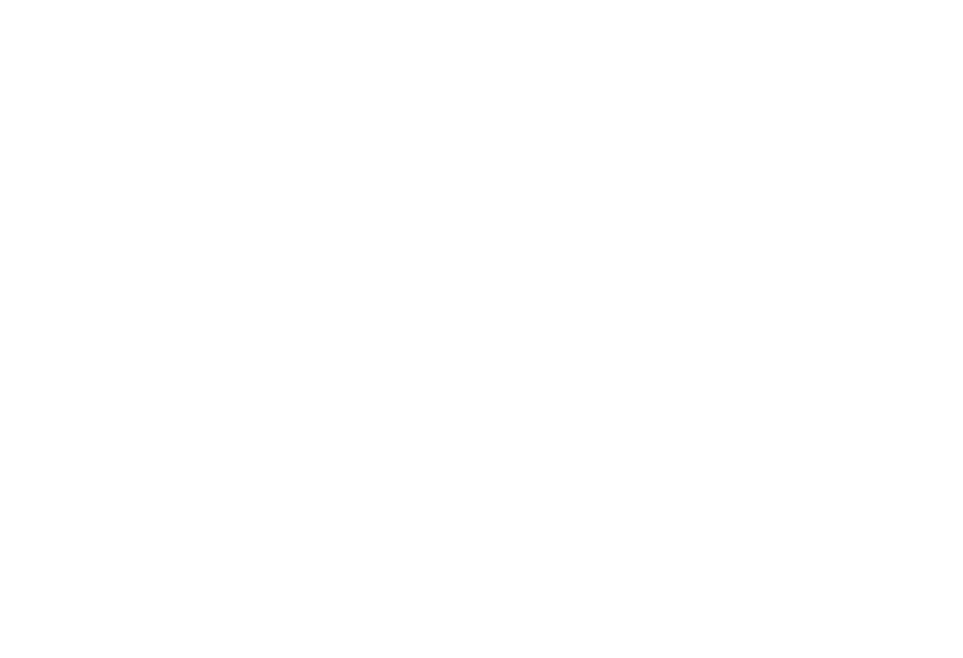
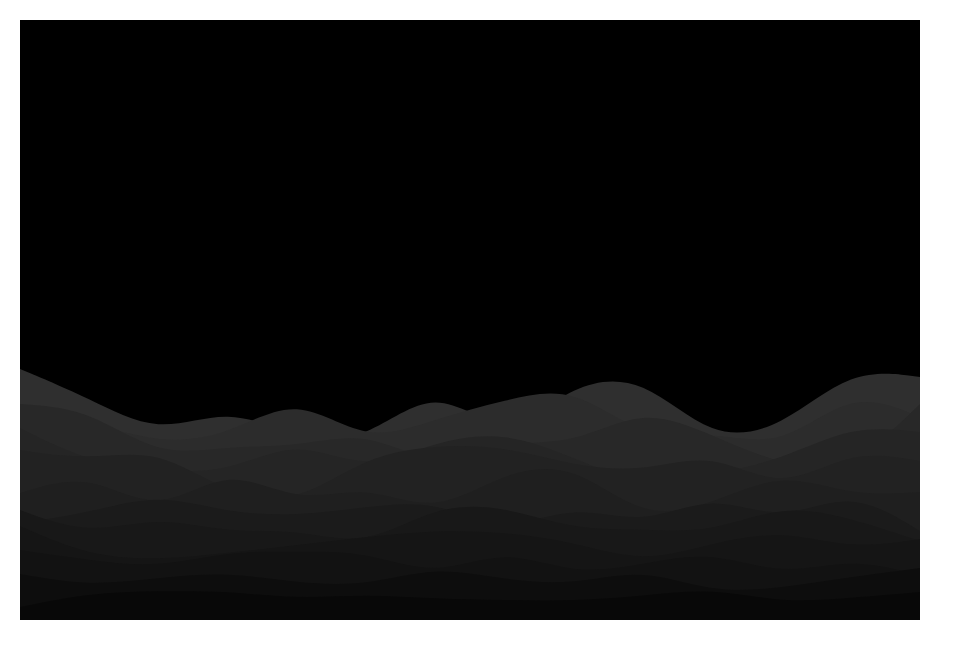
Before and after one commit to PgNetwork01/web-wizard, a plain HTML site: page index.html in a window 1280 px wide. Shown: the whole page, without its empty margins (0-963 px from the left). Drawn offline with Linux system fonts and the light colour scheme.

Commit message:
added svg

```diff
--- a/index.html
+++ b/index.html
@@ -22,5 +22,6 @@
     </style>
 </head>
 <body>
+    <img src="templates/footer.svg" />
 </body>
 </html>
```
Also changed, not shown: templates/footer.svg (renamed from templates/layered-waves-haikei (5).svg).
